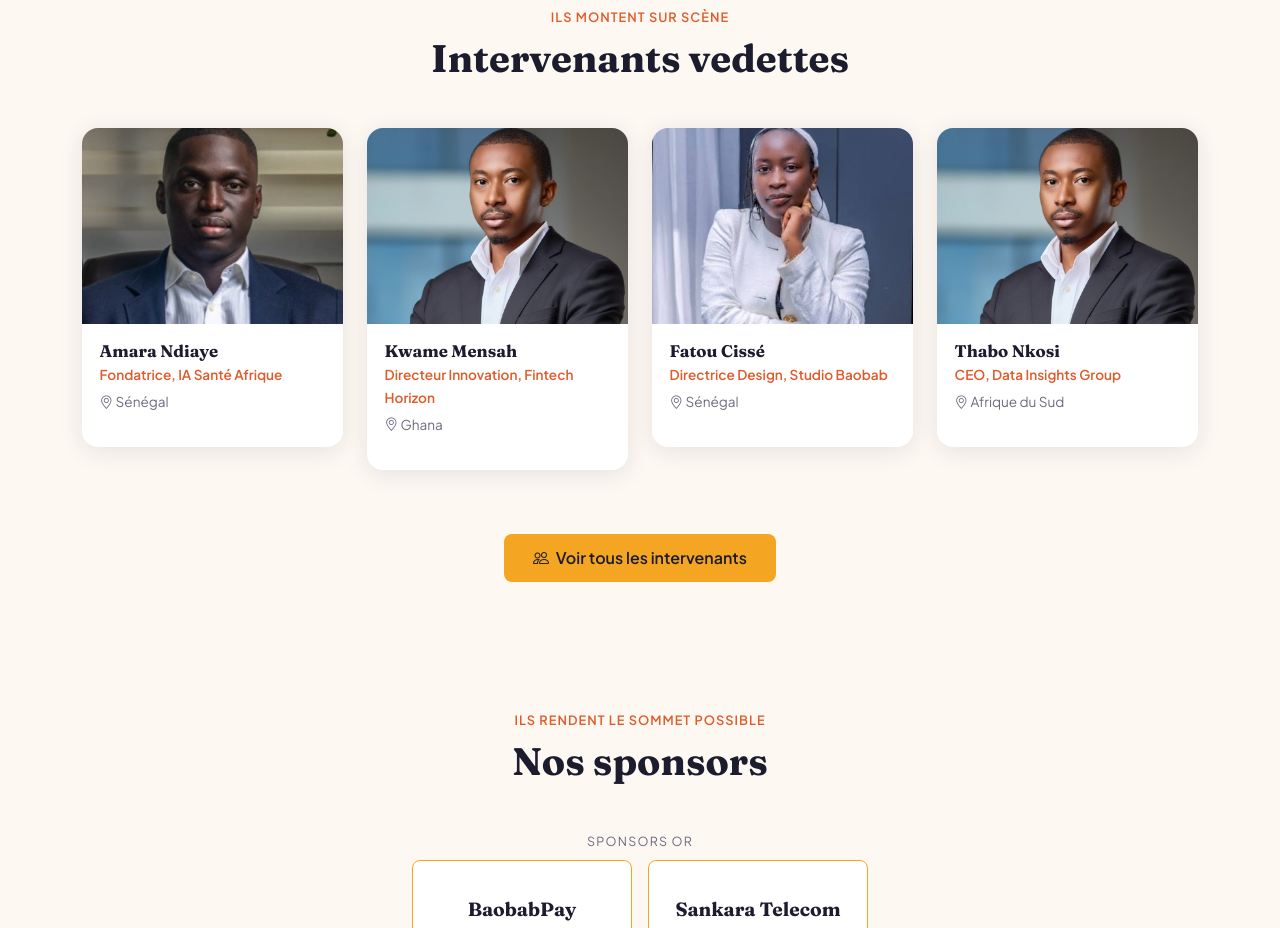
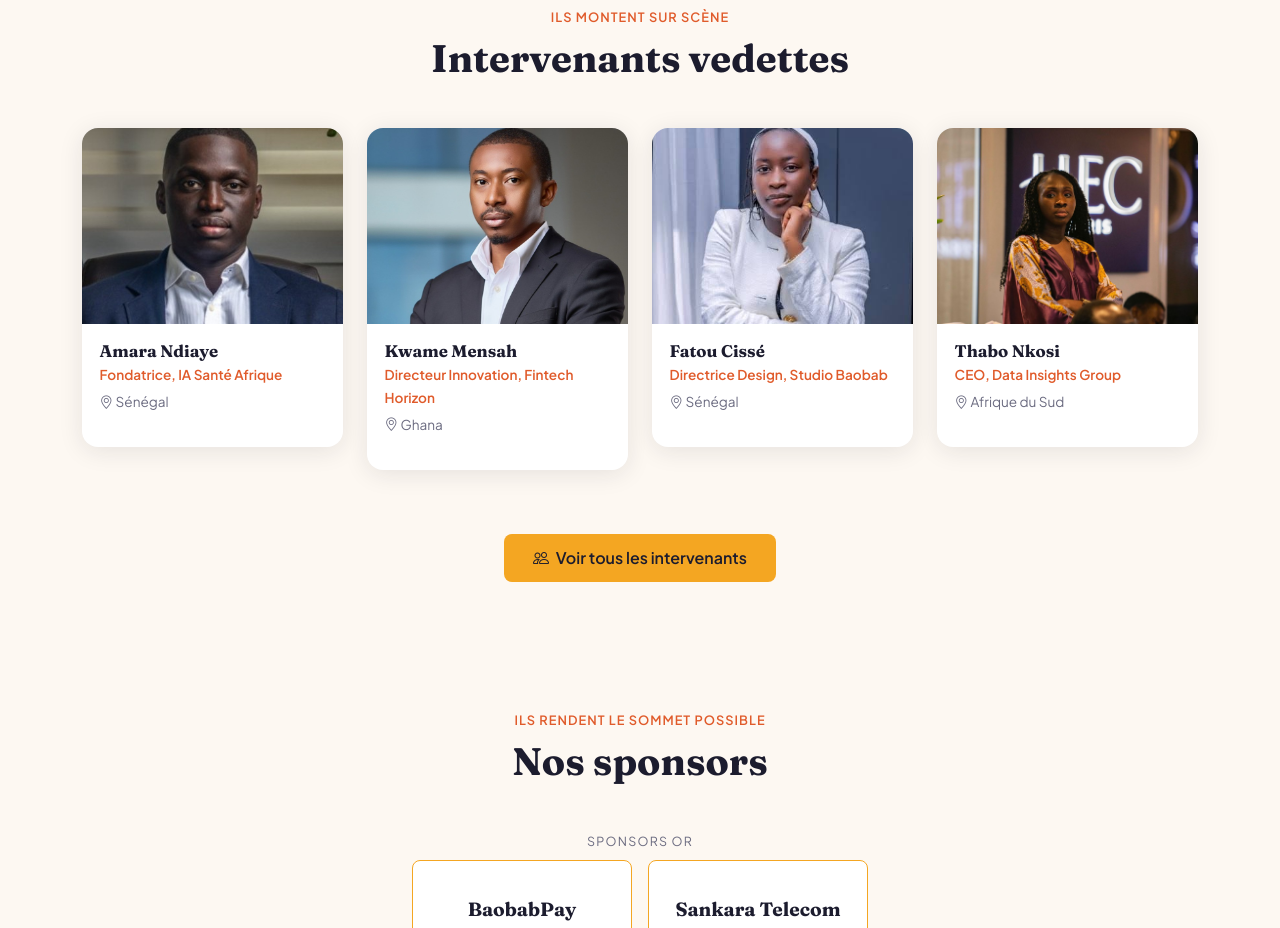
Before and after one commit to missallsunday-hue/-AfriConnect-Summit, a plain HTML site: page index.html in a window 1280 px wide. Shown: the part 1780-2708 px from the top of the page. Drawn offline with nearby package versions, Linux system fonts and the light colour scheme.

Commit message:
Finalisation et presentation du sites par powerpoint

```diff
--- a/index.html
+++ b/index.html
@@ -173,7 +173,7 @@ href="contact.html">Contact</a></li>
         </div>
         <div class="col-6 col-lg-3">
           <article class="speaker-card" data-animate="fade-in">
-            <img class="speaker-photo" src="images/imageH6.jpg" alt="Portrait de Thabo Nkosi, CEO de Data Insights Group">
+            <img class="speaker-photo" src="images/imageF5.jpeg" alt="Portrait de Thabo Nkosi, CEO de Data Insights Group">
             <div class="speaker-body">
               <h3 class="speaker-name">Thabo Nkosi</h3>
               <p class="speaker-role">CEO, Data Insights Group</p>
```
Also changed, not shown: css/style.css (+0 -21 lines), 2 other files.
